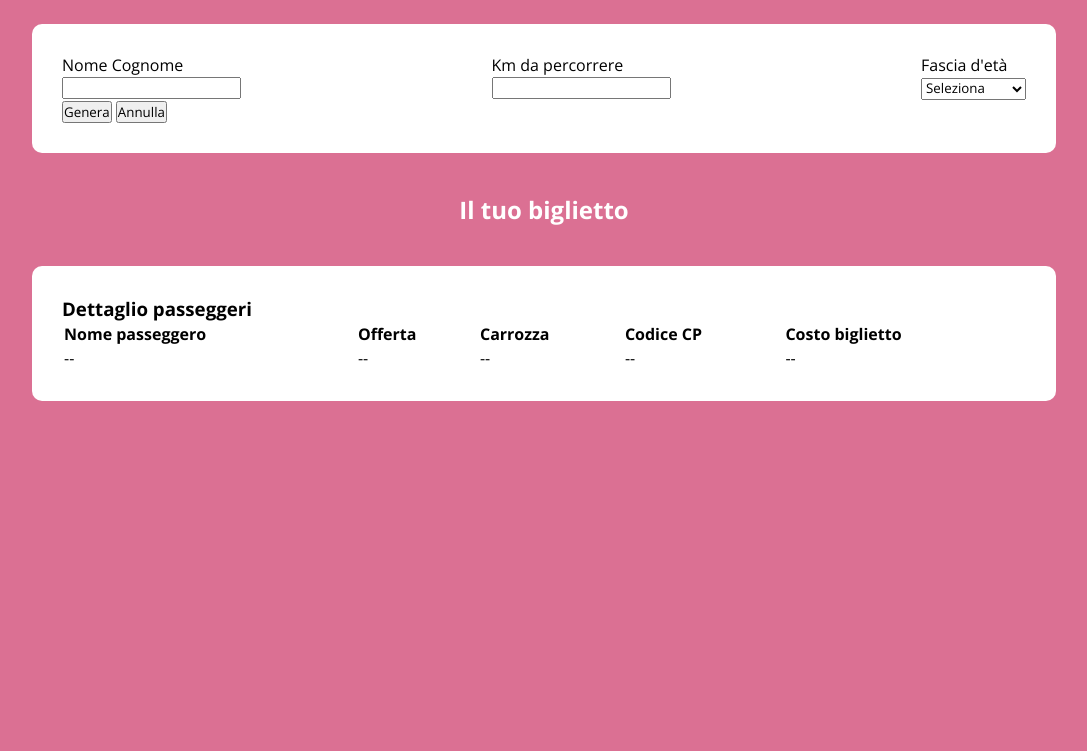
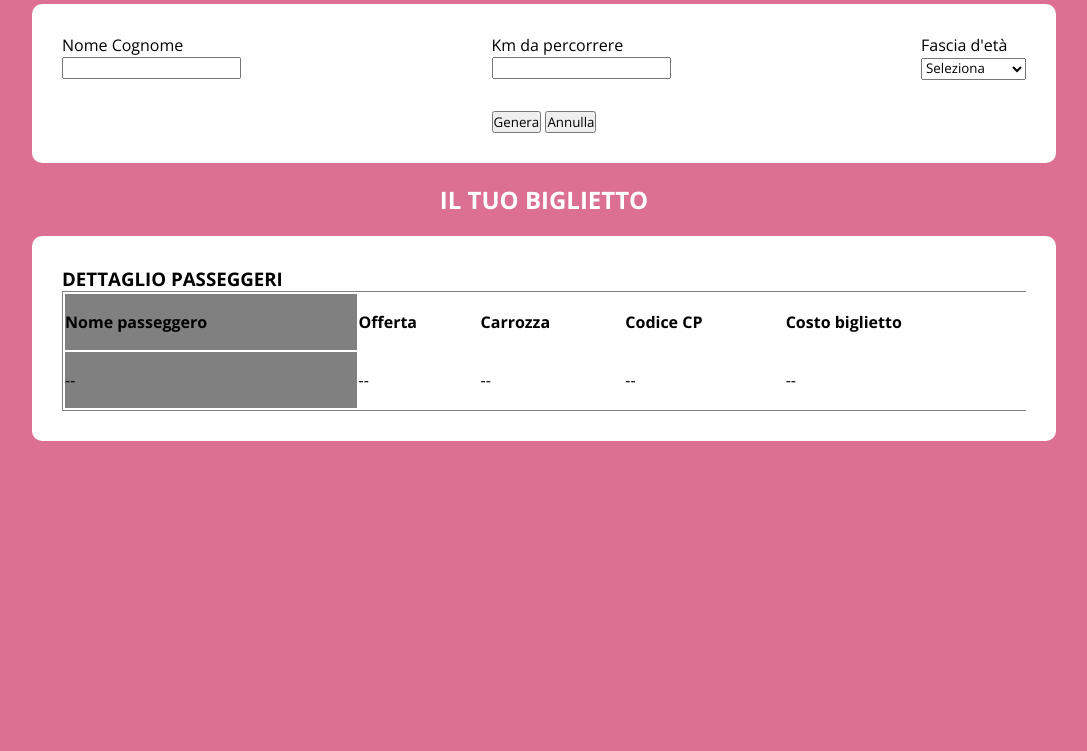
Before and after one commit to DavideSberna/js-biglietto-treno-form, a plain HTML site: page index.html in a window 1280 px wide. Shown: the part 49-800 px from the top of the page, without its empty margins (96-1183 px from the left). Drawn offline with nearby package versions, Linux system fonts and the light colour scheme.

Commit message:
fetch style.css

```diff
--- a/css/style.css
+++ b/css/style.css
@@ -8,33 +8,60 @@
 body{
     background-color: palevioletred;
 }
+
+table{
+    width: 100%;
+    margin: 0 auto;
+    border: solid 1px gray;
+    border-right: none;
+    height: 120px;
+}
+
+
+table tr th:nth-child(1), table tr td:nth-child(1){
+    background-color: gray;
+}
+
+/* d-flex settings */
 .d-flex{
     display: flex;
 }
 .j-between{
     justify-content: space-between;
 }
+.j-center{
+    justify-content: center;
+}
 
 
-table{
-    width: 100%;
+
+/* card setting */
+.card{
+    width: 80%;
     margin: 0 auto;
 }
 
-
-.card{
-    width: 80%;
-    margin: 0 auto;
+/* margin - padding settings */
+.p-30{
     padding: 30px;
-    margin-top: 40px;
-    margin-bottom: 40px;
+}
+.m-t30{
+    margin-top: 30px ;
+}
+.m-b15{
+    margin-bottom: 15px ;
+}
+.m-tb-20{
+    margin-top: 20px;
+    margin-bottom: 20px;
 }
 
+/* border radius */
 .b-radius{
     border-radius: 10px;
 }
 
-
+/* background - color */
 .c-white{
     color: white;
 }
@@ -42,9 +69,14 @@ table{
     background-color: white;
 }
 
+
+/* text settings */
 .text-center{
     text-align: center;
 }
 .text-left{
     text-align:left;
 }
+.uppercase{
+    text-transform: uppercase;
+}
--- a/index.html
+++ b/index.html
@@ -14,14 +14,14 @@
     <header>
         <section>
             <div>
-                <h1 class="text-center c-white">Calcola il prezzo del tuo biglietto</h1>
+                <h1 class="text-center c-white uppercase">Calcola il prezzo del tuo biglietto</h1>
             </div>
         </section>
     </header>
 
     <main>
         <section id="input-data">
-            <div class="card b-radius bg-white">
+            <div class="card p-30 m-tb-20 b-radius bg-white">
                 <div class="d-flex j-between">
                     <div>
                         <p>Nome Cognome</p>
@@ -40,8 +40,8 @@
                         </select>
                     </div>
                 </div>
-                <div>
-                    <div>
+                <div class="d-flex j-center">
+                    <div class="m-t30">
                         <button name="btnCreate">Genera</button>
                         <button name="btnDelete">Annulla</button>
                     </div>
@@ -50,12 +50,12 @@
         </section>
         <section id="output-data">
             <div>
-                <h1 class="text-center c-white">Il tuo biglietto</h1>
+                <h1 class="text-center c-white uppercase">Il tuo biglietto</h1>
             </div>
-            <div class="card b-radius bg-white">
+            <div class="card p-30 m-tb-20 b-radius bg-white">
                 <div>
                     <div>
-                        <h3>Dettaglio passeggeri</h3>
+                        <h3 class="uppercase">Dettaglio passeggeri</h3>
                     </div>
                     <div>
                         <table>
```
